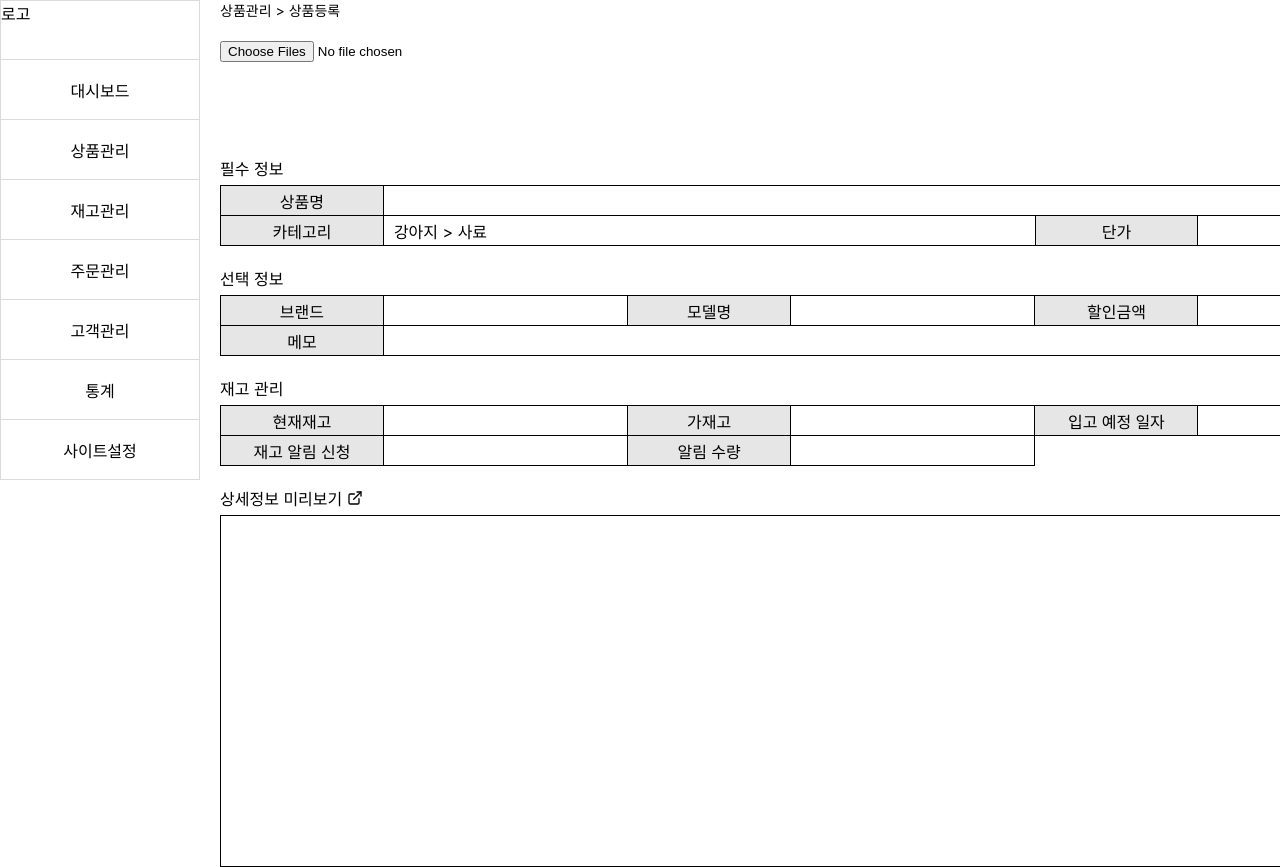
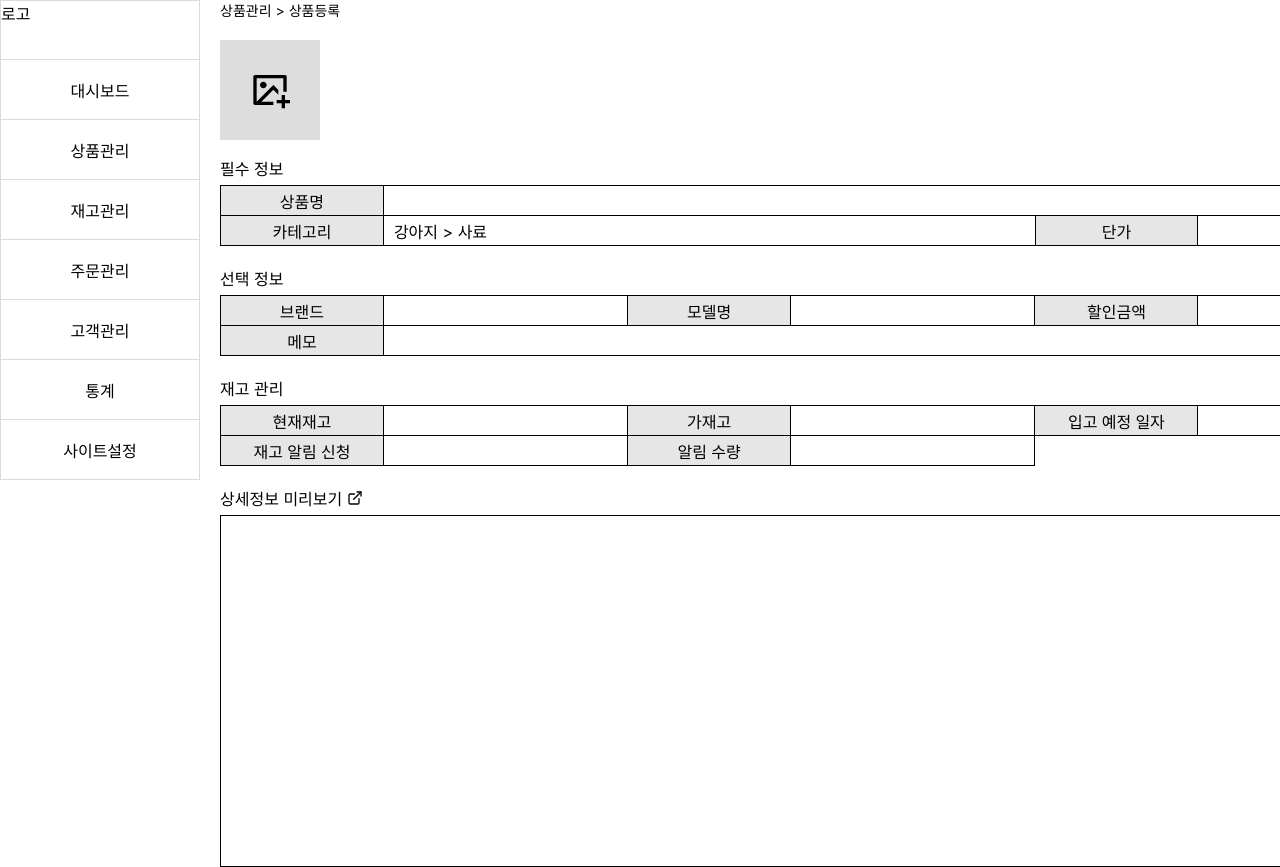
Before and after one commit to meong-nyang/front, a React (Create React App) app: page /admin/product/register in a window 1280 px wide. Shown: the top 867 px of the page. Built offline with nearby package versions, Linux system fonts and the light colour scheme.

Commit message:
상품이미지 등록 기능 완성

```diff
--- a/src/pages/admin/ProductManagement/ProductRegisterPage/ProductRegisterPage.jsx
+++ b/src/pages/admin/ProductManagement/ProductRegisterPage/ProductRegisterPage.jsx
@@ -1,10 +1,12 @@
 /** @jsxImportSource @emotion/react */
-import { useState } from "react";
+import { useEffect, useState } from "react";
 import MainLayout from "../../../../components/admin/MainLayout/MainLayout";
 import * as s from "./style";
 import { useMutation } from "react-query";
 import { instance } from "../../../../apis/util/instance";
 import { FiExternalLink } from "react-icons/fi";
+import { RiImageAddLine } from "react-icons/ri";
+import { GiCancel } from "react-icons/gi";
 
 function ProductRegisterPage() {
 
@@ -20,23 +22,22 @@ function ProductRegisterPage() {
         productMemo: "",
         recommendation: "yes",
         currentStock: "",
-        expectedStock: "",
-        productImage: ""
+        expectedStock: ""
     }
 
     const [ productData, setProductData ] = useState(emptyProductData);
     const [ selectedFiles, setSelectedFiles ] = useState([]);
+    const [ imgsPreview, setImgsPreview ] = useState([]);
 
-    const imagesToFormData = () => {
-        const formData = new FormData();
+    useEffect(() => {
+        // const result = selectedFiles.map(file => URL.createObjectURL(file));
+        const result = [];
+        console.log(selectedFiles)
         for (let i of selectedFiles) {
-            formData.append('productImage', i);
+            result.push(URL.createObjectURL(i));
         }
-        setProductData(data => ({
-            ...data,
-            productImage: formData
-        }));
-    }
+        setImgsPreview(result);
+    }, [selectedFiles]);
 
     const formData = () => {
         const formData = new FormData();
@@ -75,8 +76,40 @@ function ProductRegisterPage() {
         }
     );
 
-    const handleFileOnChange = (e) => {
-        setSelectedFiles(e.target.files);
+    // const handleFileOnChange = (e) => {
+    //     setSelectedFiles(e.target.files);
+    //     for (let i of e.target.files) {
+    //         setImgsPreview(img => ([...img, URL.createObjectURL(i)]));
+    //     }
+    //     console.log(e.target.files);
+    // }
+
+    const handleImageChangeOnClick = () => {
+        const fileInput = document.createElement("input");
+        fileInput.setAttribute("type", "file");
+        fileInput.setAttribute("accept", "image/*");
+        fileInput.setAttribute("multiple", "true");
+        fileInput.click();
+
+        fileInput.onchange = (e) => {
+            if (selectedFiles.length + e.target.files.length > 10) {
+                return alert("이미지는 최대 10개까지만 등록이 가능합니다");
+            }
+            for (let i of e.target.files) {
+                setSelectedFiles(file => [...file, i]);
+            }
+        }
+    }
+
+    const handleImageDeleteOnClick = (index) => {
+        console.log(index);
+        const newFiles = []
+        for (let i = 0; i < selectedFiles.length; i++) {
+            if (i !== index) {
+                newFiles.push(selectedFiles[i]);
+            }
+        }
+        setSelectedFiles(newFiles);
     }
 
     const handleRegisterButtonOnClick = () => {
@@ -87,11 +120,22 @@ function ProductRegisterPage() {
         <MainLayout location="상품관리 > 상품등록">
             <div css={s.layout}>
                 <div css={s.images}>
-                    <input type="file" multiple onChange={handleFileOnChange} />
+                    {
+                        imgsPreview.map((img, index) =>
+                            <span key={index} onClick={() => handleImageDeleteOnClick(index)}>
+                                <img src={img}/>
+                                <GiCancel />
+                            </span>
+                        )
+                    }
+                    {
+                        imgsPreview.length < 10 &&
+                        <div onClick={handleImageChangeOnClick}><RiImageAddLine /></div>
+                    }
                 </div>
                 <div css={s.buttons}>
                     <span>필수 정보</span>
-                    <button>취소</button>
+                    <button onClick={() => console.log(selectedFiles)}>취소</button>
                     <button onClick={handleRegisterButtonOnClick}>등록</button>
                 </div>
                 <div css={s.mustData}>
--- a/src/pages/admin/ProductManagement/ProductRegisterPage/style.js
+++ b/src/pages/admin/ProductManagement/ProductRegisterPage/style.js
@@ -15,13 +15,50 @@ export const layout = css`
 `;
 
 export const images = css`
+    display: flex;
     width: 100%;
     height: 100px;
 
-    & > img {
+    & > span {
+        display: inline-block;
+        position: relative;
+        margin-right: 20px;
         width: 100px;
         height: 100px;
-        margin-right: 10px;
+        cursor: pointer;
+
+        & > svg {
+            position: absolute;
+            transform: translate(-60%, -40%);
+            color: red;
+        }
+    }
+
+    & > div {
+        display: flex;
+        justify-content: center;
+        align-items: center;
+        width: 100px;
+        height: 100px;
+        background-color: #dddddd;
+        cursor: pointer;
+
+        & > svg {
+            width: 40px;
+            height: 40px;
+        }
+    }
+
+    & img {
+        position: relative;
+        width: 100%;
+        height: 100%;
+    }
+
+    &
+
+    & input[type="file"] {
+        display: none;
     }
 `;
 
@@ -123,6 +160,7 @@ export const productDetail = css`
         align-items: center;
         margin-bottom: 5px;
         cursor: pointer;
+        width: auto;
 
         & > svg {
             margin-left: 5px;
```
